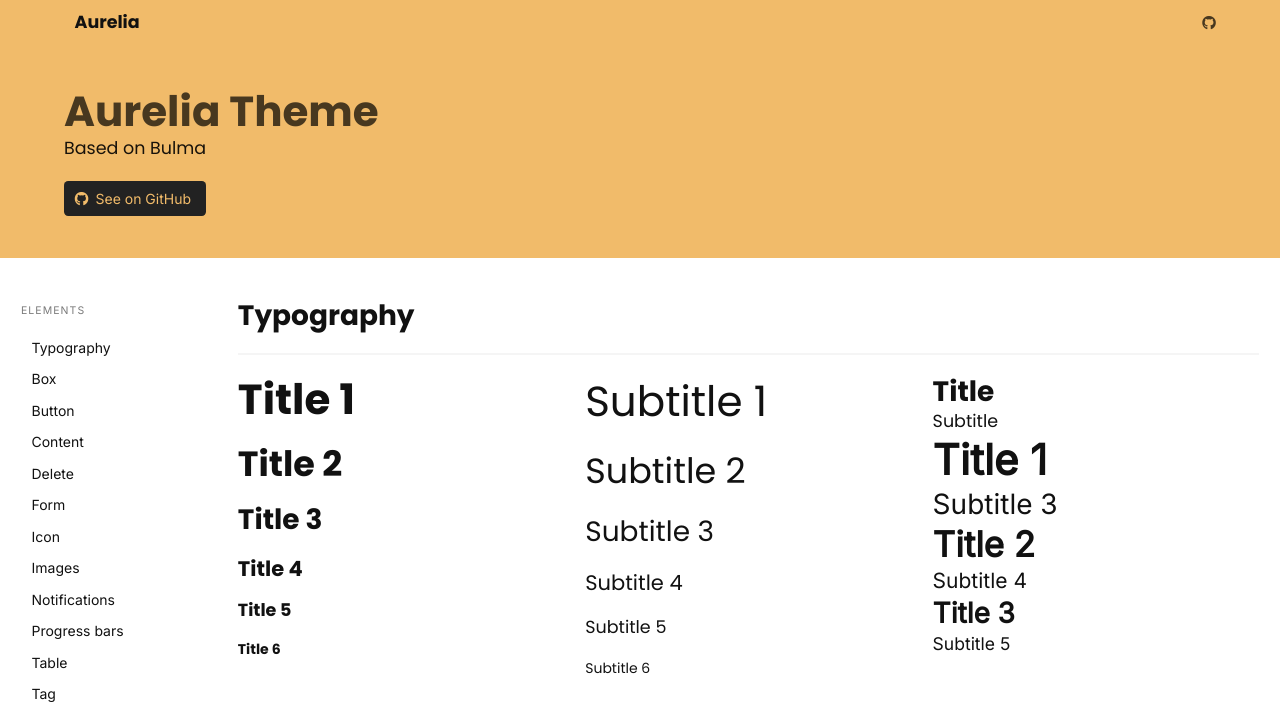
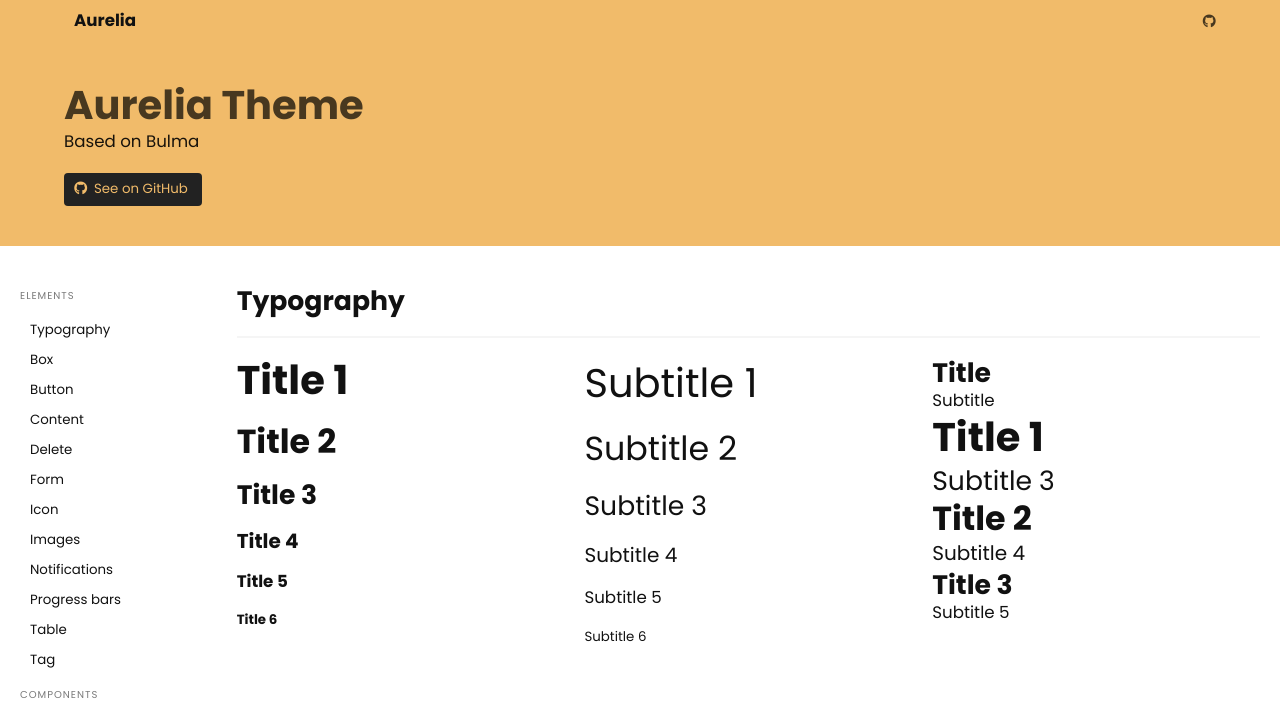
Before and after one commit to StaderThink/Styles_Project_KUIC, a website: page docs/index.html in a window 1280 px wide. Shown: the top 717 px of the page. Drawn offline with nearby package versions, Linux system fonts and the light colour scheme.

Commit message:
actualizar altura de fuente

```diff
--- a/index.scss
+++ b/index.scss
@@ -1,5 +1,5 @@
 @charset "utf-8";
-@import url('https://fonts.googleapis.com/css2?family=Inter&family=Poppins:wght@400;700&display=swap');
+@import url('https://fonts.googleapis.com/css2?family=Poppins:wght@400;700&display=swap');
 
 $primary: #F1BB6A;
 
@@ -8,14 +8,14 @@
 
 // body
 
-$family-primary: "Inter", sans-serif;
+$family-primary: "Poppins", sans-serif;
 
 $text: #111;
 $text-strong: #111;
 
 $radius: .3rem;
 
-$body-size: 10.5pt;
+$body-size: 10pt;
 $body-line-height: 2;
 
 // forms
--- a/package.json
+++ b/package.json
@@ -5,8 +5,8 @@
   "main": "index.scss",
   "scripts": {
     "watch": "npm run build -- --watch",
-    "build": "node-sass index.scss docs/dist/index.css --source-map true --output-style expanded",
-    "compress": "node-sass index.scss docs/dist/index.min.css --output-style compressed",
+    "build": "sass index.scss docs/dist/index.css --style=expanded",
+    "compress": "sass index.scss docs/dist/index.min.css --no-source-map --style=compressed",
     "dist": "npm run build && npm run compress"
   },
   "repository": {
@@ -26,6 +26,6 @@
   "homepage": "https://github.com/kuic-sena/estilos#readme",
   "dependencies": {
     "bulma": "^0.9.0",
-    "node-sass": "^4.14.1"
+    "sass": "^1.26.10"
   }
 }
--- a/scss/base/titles.scss
+++ b/scss/base/titles.scss
@@ -1,5 +1,5 @@
 h1,h2,h3,h4,h5,h6 {
-    font-family: "Poppins", sans-serif;
+    font-family: $family-primary;
     font-weight: 700;
     color: $text-strong;
 }
```
Also changed, not shown: docs/dist/index.css, 2 other files.
